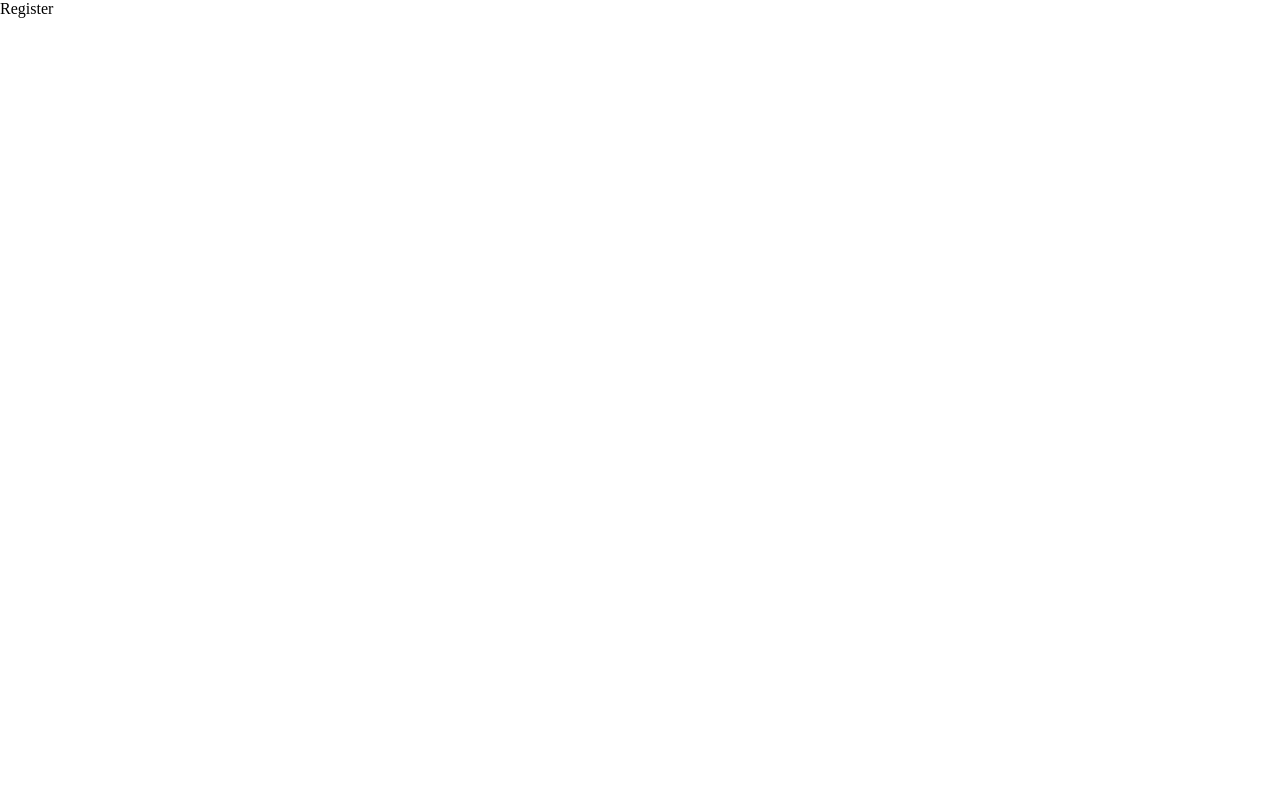
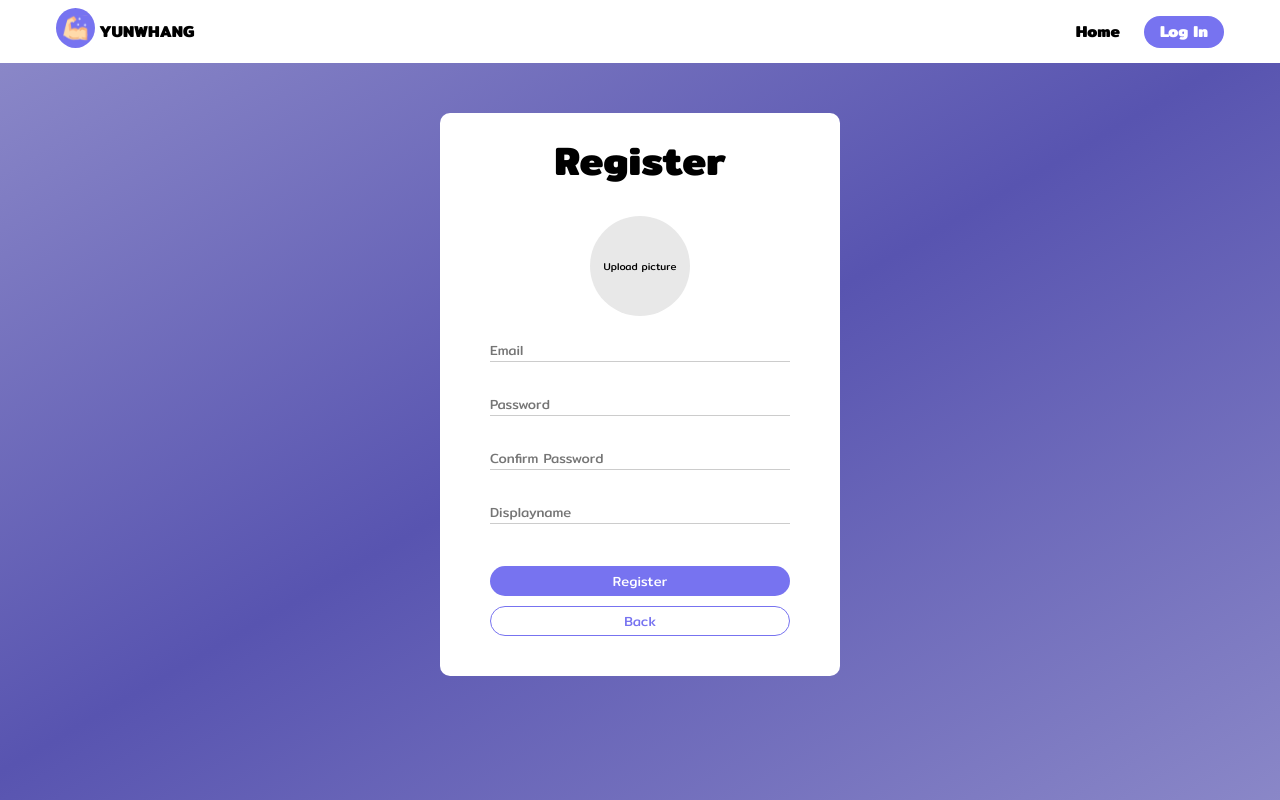
Before and after one commit to I3right/FinalProject_FuiYoh, a React (Vite) app in the folder Fuiyoh/: page /Register in a window 1280 px wide. Built offline with nearby package versions, Linux system fonts and the light colour scheme.

Commit message:
update register and edit max width nav bar

```diff
--- a/Fuiyoh/index.css
+++ b/Fuiyoh/index.css
@@ -1,5 +1,8 @@
+@import url('https://fonts.googleapis.com/css2?family=Mitr:wght@200;300;400;500;600;700&display=swap');
+
 *{
     box-sizing: border-box;
     margin: 0;
     padding: 0;
+    font-family: 'Mitr', sans-serif;
 }
--- a/Fuiyoh/src/assets/Component/Navbar/Navbar.css
+++ b/Fuiyoh/src/assets/Component/Navbar/Navbar.css
@@ -11,7 +11,8 @@
     align-items: center;
     padding: 8px 16px;
     background-color: white;
-    width: 100%;
+    width: 1200px;
+    margin: 0 auto;
 }
 
 /* left-navbar */
--- a/Fuiyoh/src/assets/Component/Register/Register.css
+++ b/Fuiyoh/src/assets/Component/Register/Register.css
@@ -0,0 +1,86 @@
+.register{
+  height: calc(100vh - 63px) ;
+  background: rgb(88, 84, 176);
+  background: linear-gradient(
+    150deg,
+    rgba(88, 84, 176, 0.7) 0%,
+    rgba(88, 84, 176, 1) 48%,
+    rgba(88, 84, 176, 0.7) 100%
+  );
+  padding-top: 50px;
+}
+
+.form,.input-form input,.register-btn {
+  display: flex;
+  flex-direction: column;
+  align-items: center;
+}
+
+h2{
+  font-size: 40px;
+}
+
+.form {
+  margin: 0 auto;
+  width: auto;
+  max-width: 400px;
+  min-width: 300px;
+  padding: 1rem;
+  background-color: white;
+  border-radius: 10px;
+}
+
+.input-picture{
+  border-radius: 50%;
+  width: 100px;
+  height: 100px;
+  margin: 1.5rem auto;
+
+  display: flex;
+  justify-content: center;
+  align-items: center;
+  text-align: center;
+
+  background-color: #e8e8e8;
+  font-size: 10px;
+}
+
+input[type='file'] {
+  display: none;
+}
+
+.input-field input{
+  width: 300px;
+  border: transparent;
+  border-bottom: 1px solid rgba(0,0,0,0.2);
+  margin-bottom: 2rem;
+}
+
+
+.input-field input:focus{
+  outline: transparent;
+}
+
+.register-btn{
+  margin-top: 10px;
+  margin-bottom: 1.5rem;
+  gap:10px
+}
+
+.register-btn button{
+  width: 300px;
+  height: 30px;
+  border-radius: 30px;
+}
+
+.btn-regist{
+  background-color: #7773f0;
+  border: transparent;
+  color: white;
+}
+
+.btn-back{
+  background-color: white ;
+  border: 1px solid #7773f0;
+  color: #7773f0;
+}
--- a/Fuiyoh/src/assets/Component/Register/Register.jsx
+++ b/Fuiyoh/src/assets/Component/Register/Register.jsx
@@ -1,9 +1,83 @@
-import React from 'react'
+import React, { useState } from "react";
+import LayoutNormal from "../LayoutNormal/LayoutNormal";
+import "./Register.css";
 
 const Register = () => {
+  const [email, setEmail] = useState("");
+  const [password, setPassword] = useState("");
+  const [passwordCheck, setPasswordCheck] = useState("");
+  const [displayName, setDisplayName] = useState("");
+
+  const inputEmail = (email) => {
+    setEmail(email.target.value);
+  };
+  const inputPassword = (password) => {
+    setPassword(password.target.value);
+  };
+  const inputPasswordCheck = (email) => {
+    setPasswordCheck(email.target.value);
+  };
+  const inputDisplayName = (email) => {
+    setDisplayName(email.target.value);
+  };
+
+  const handleSubmit = (e) => {
+    e.preventDefault();
+  };
+
   return (
-    <div>Register</div>
-  )
-}
+    <LayoutNormal>
+      <div className="register">
+        <form onSubmit={handleSubmit} className="form">
+          <h2>Register</h2>
 
-export default Register
+          <div className="input-form">
+            <label>
+              <div className="input-picture">
+                <input type="file" />
+                Upload picture
+              </div>
+            </label>
+            <div className="input-field">
+              <input
+                type="email"
+                value={email}
+                onChange={(email) => inputEmail(email)}
+                placeholder="Email"
+              />
+              <input
+                type="password"
+                value={password}
+                onChange={(password) => inputPassword(password)}
+                placeholder="Password"
+              />
+              <input
+                type="password"
+                value={passwordCheck}
+                onChange={(password) => inputPasswordCheck(password)}
+                placeholder="Confirm Password"
+              />
+              <input
+                type="text"
+                value={displayName}
+                onChange={(displayName) => inputDisplayName(displayName)}
+                placeholder="Displayname"
+              />
+            </div>
+          </div>
+
+          <div className="register-btn">
+            <a href={"/Login"}>
+              <button type="submit" className="btn-regist">Register</button>
+            </a>
+            <a href={"/"}>
+              <button className="btn-back">Back</button>
+            </a>
+          </div>
+        </form>
+      </div>
+    </LayoutNormal>
+  );
+};
+
+export default Register;
```
